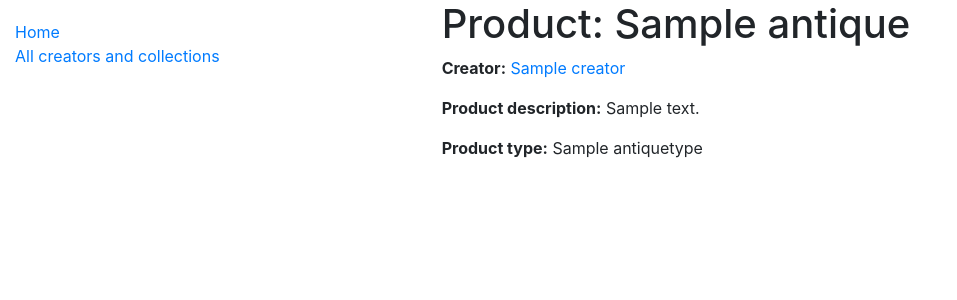
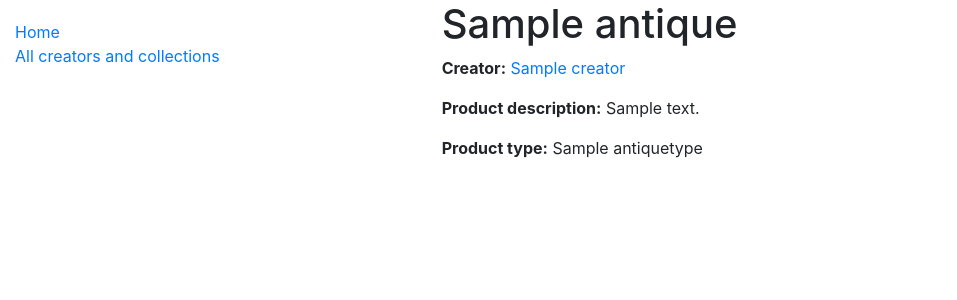
Before and after one commit to jennie6151/inwiththeold, a Django app: template antiqueProjectApp/templates/antiqueProjectApp/antique_detail.html in a window 1280 px wide. Shown: the top 300 px of the page, without its empty margins (0-957 px from the left). Run offline with Django 3.2, Linux system fonts and the light colour scheme; the template is opened without the code that fills it: values that come from a table or form of the project are taken from there, others are empty; tables that the repository leaves empty hold one stand-in row (values such as "Sample post"); some libraries are stand-ins or nearby versions.

Commit message:
Display screens working from db

```diff
--- a/antiqueProjectApp/templates/antiqueProjectApp/antique_detail.html
+++ b/antiqueProjectApp/templates/antiqueProjectApp/antique_detail.html
@@ -1,10 +1,12 @@
 {% extends "base_generic.html" %}
 
 {% block content %}
-  <h1>Product: {{ Antique.AntiqueName }}</h1>
 
-  <p><strong>Creator:</strong> <a href="">{{ Antique.Creator }}</a></p>
-  <p><strong>Product description:</strong> {{ Antique.Summary }}</p>
-  <p><strong>Product type:</strong> {% for AntiqueType in Antique.AntiqueType.all %} {{ AntiqueType }}{% if not forloop.last %}, {% endif %}{% endfor %}</p>
+<h1>{{ antique.AntiqueName }}</h1>
+
+<p><strong>Creator:</strong> <a href=""> {{ antique.Creator }}</a></p>
+<p><strong>Product description:</strong> {{ antique.Summary }}</p>
+<p><strong>Product type:</strong> {% for AntiqueType in antique.AntiqueType.all %}
+    {{ AntiqueType }}{% if not forloop.last %}, {% endif %}{% endfor %}</p>
 
 {% endblock %}
--- a/antiqueProjectApp/templates/antiqueProjectApp/antique_list.html
+++ b/antiqueProjectApp/templates/antiqueProjectApp/antique_list.html
@@ -1,7 +1,9 @@
 {% extends "base_generic.html" %}
 
 {% block content %}
+
   <h1>Catalogue of antiques and collectables</h1>
+
   {% if antique_list %}
   <ul>
     {% for Antique in antique_list %}
```
